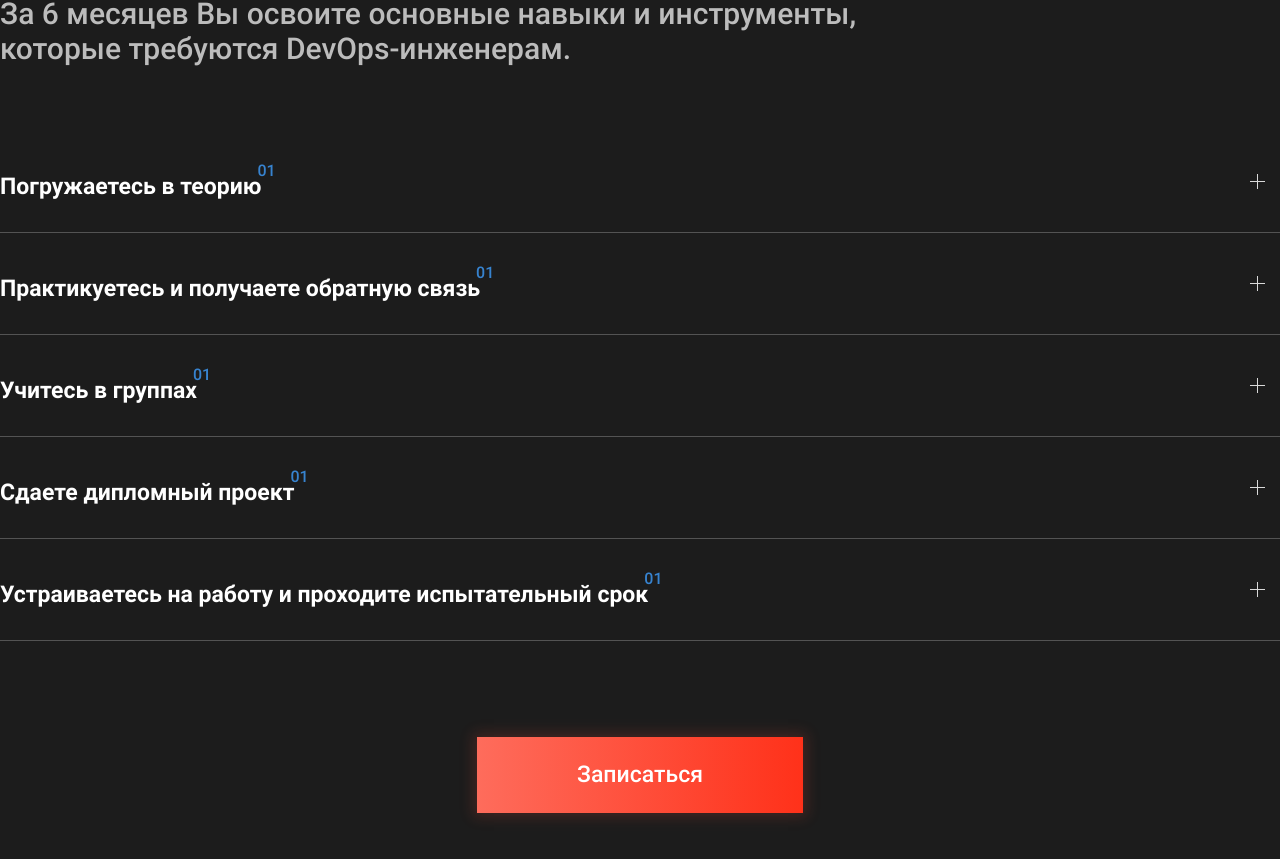
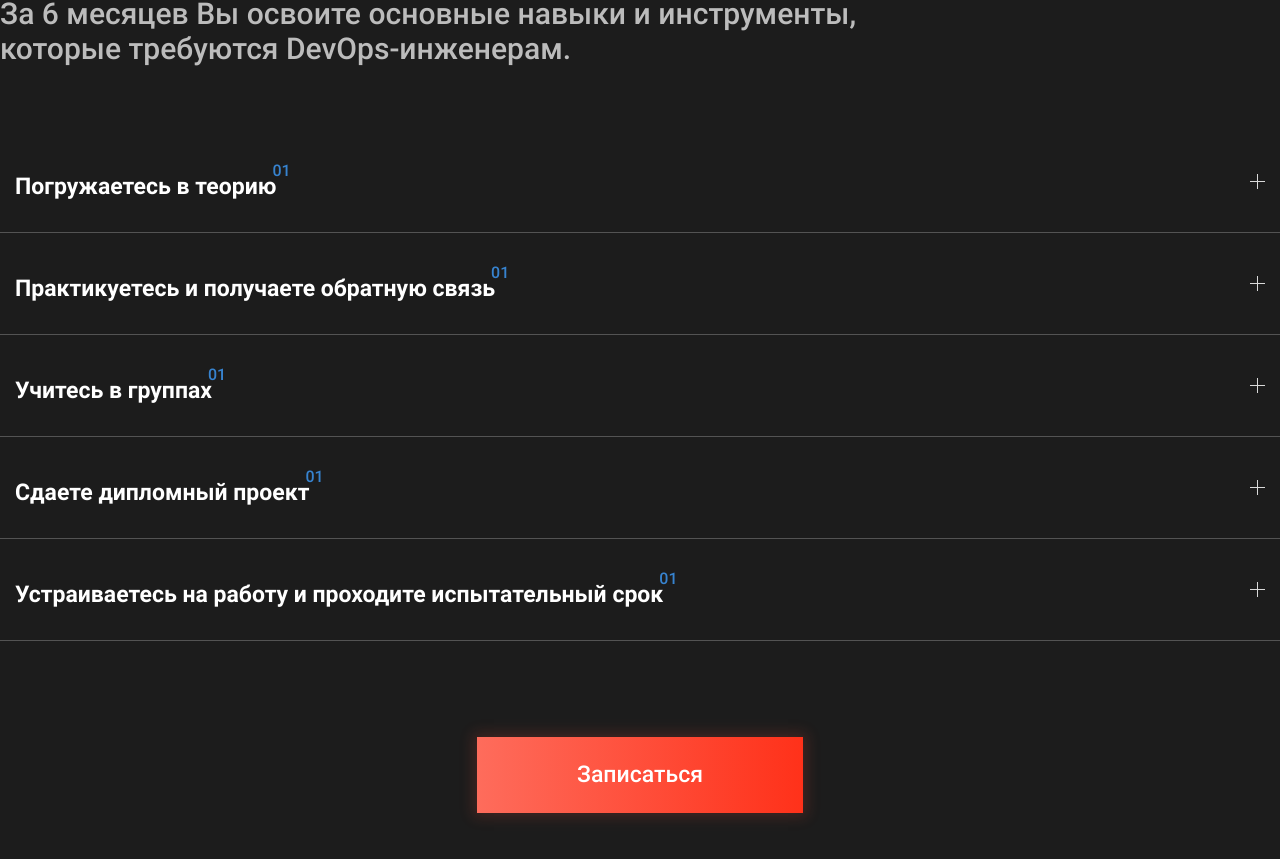
Before and after one commit to AirMous3/station, a React (Create React App) app: page / in a window 1280 px wide. Shown: the part 6058-6917 px from the top of the page. Built offline with nearby package versions, Linux system fonts and the light colour scheme.

Commit message:
improve: add open description on click cross button

```diff
--- a/src/components/AboutTraining/components.js
+++ b/src/components/AboutTraining/components.js
@@ -1,5 +1,5 @@
 import { motion } from 'framer-motion';
-import styled from 'styled-components';
+import styled, { css } from 'styled-components';
 
 import cross from '@/assets/icons/cross.svg';
 import { ArticleTitle } from '@/components/Devops/components';
@@ -29,7 +29,6 @@ export const FeaturesWrapper = styled.ul`
 
 export const Cross = styled.div`
   position: relative;
-  margin-left: auto;
   background-image: url(${cross});
   background-repeat: no-repeat;
   background-position: center;
@@ -37,11 +36,17 @@ export const Cross = styled.div`
   height: 15px;
   margin-right: 15px;
   cursor: pointer;
+  transition: transform 0.1s ease-in-out;
 
-  &:active {
-    transform: rotate(47.15deg);
-    transition: all 0.1s ease-out;
-  }
+  ${({ active }) =>
+    active &&
+    css`
+      transform: rotate(47.15deg);
+    `}
+`;
+
+export const CrossWrapper = styled(motion.div)`
+  margin-left: auto;
 `;
 
 export const Feature = styled(motion.li)`
@@ -51,6 +56,7 @@ export const Feature = styled(motion.li)`
   // TODO
   border-bottom: 1px solid #535353;
   color: ${({ theme }) => theme.colors.text.main};
+  transition: color ease-in 0.5s;
 
   &:hover {
     color: ${({ theme }) => theme.colors.text.darkGrey};
@@ -61,13 +67,14 @@ export const Feature = styled(motion.li)`
   }
 `;
 
-export const FeaturesTitle = styled.div`
+export const FeatureTitle = styled(motion.div)`
   position: relative;
   font-weight: 700;
   font-size: ${({ theme }) => theme.typography.size[4]};
   color: inherit;
   padding-bottom: 32px;
   padding-top: 42px;
+  padding-left: 15px;
 
   &:after {
     content: '01';
@@ -85,6 +92,14 @@ export const FeaturesTitle = styled.div`
   }
 `;
 
+export const FeatureDescription = styled(motion.div)`
+  font-weight: 400;
+  font-size: ${({ theme }) => theme.typography.size[2]};
+  max-width: 476px;
+  margin: 32px 0;
+  margin-left: auto;
+`;
+
 export const Background = styled(motion.div)`
   position: absolute;
   width: 100%;
--- a/src/components/AboutTraining/config.js
+++ b/src/components/AboutTraining/config.js
@@ -2,21 +2,31 @@ export const trainingFeaturesConfig = [
   {
     number: '01',
     title: 'Погружаетесь в теорию',
+    description:
+      'Вы будете учиться на практике — на задачах, спроектированных действующими DevOps-специалистами на основе реальных кейсов. После каждого выполненного задания Вы будете получать подробное ревью. Поддержка в чате доступна 24/7.',
   },
   {
     number: '02',
     title: 'Практикуетесь и получаете обратную связь',
+    description:
+      'Вы будете учиться на практике — на задачах, спроектированных действующими DevOps-специалистами на основе реальных кейсов. После каждого выполненного задания Вы будете получать подробное ревью. Поддержка в чате доступна 24/7.',
   },
   {
     number: '03',
     title: 'Учитесь в группах',
+    description:
+      'Вы будете учиться на практике — на задачах, спроектированных действующими DevOps-специалистами на основе реальных кейсов. После каждого выполненного задания Вы будете получать подробное ревью. Поддержка в чате доступна 24/7.',
   },
   {
     number: '04',
     title: 'Сдаете дипломный проект',
+    description:
+      'Вы будете учиться на практике — на задачах, спроектированных действующими DevOps-специалистами на основе реальных кейсов. После каждого выполненного задания Вы будете получать подробное ревью. Поддержка в чате доступна 24/7.',
   },
   {
     number: '05',
     title: 'Устраиваетесь на работу и проходите испытательный срок',
+    description:
+      'Вы будете учиться на практике — на задачах, спроектированных действующими DevOps-специалистами на основе реальных кейсов. После каждого выполненного задания Вы будете получать подробное ревью. Поддержка в чате доступна 24/7.',
   },
 ];
--- a/src/components/AboutTraining/index.jsx
+++ b/src/components/AboutTraining/index.jsx
@@ -8,6 +8,11 @@ import * as S from './components';
 
 export const AboutTraining = () => {
   const [hoveredFeature, setHoveredFeature] = useState();
+  const [isOpenDescription, setIsOpenDescription] = useState();
+
+  const handleClick = (id) => {
+    setIsOpenDescription(id);
+  };
 
   return (
     <Container>
@@ -20,19 +25,39 @@ export const AboutTraining = () => {
         </S.ArticleDescription>
 
         <S.FeaturesWrapper>
-          {trainingFeaturesConfig.map(({ number, title }) => (
+          {trainingFeaturesConfig.map(({ number, title, description }) => {
+            let active = isOpenDescription === number;
+            return (
               <S.Feature
                 key={number}
                 onPointerOver={() => setHoveredFeature(number)}
                 onPointerOut={() => setHoveredFeature(undefined)}
+                layout="preserve"
               >
                 {hoveredFeature === number && <S.Background layoutId="background" />}
-
-              <S.FeaturesTitle number={number}>{title}</S.FeaturesTitle>
-
-              <S.Cross />
+                <S.FeatureTitle layout="preserve" number={number}>
+                  {title}
+                </S.FeatureTitle>
+                {active && (
+                  <S.FeatureDescription
+                    layout
+                    initial={{ opacity: 0 }}
+                    animate={{ opacity: 1 }}
+                    exit={{ opacity: 0 }}
+                    transition={{ duration: 0.8 }}
+                  >
+                    {description}
+                  </S.FeatureDescription>
+                )}
+                <S.CrossWrapper layout="preserve">
+                  <S.Cross
+                    active={active}
+                    onClick={() => handleClick(active ? undefined : number)}
+                  />
+                </S.CrossWrapper>
               </S.Feature>
-          ))}
+            );
+          })}
         </S.FeaturesWrapper>
 
         <Button>Записаться</Button>
```
Lines whose indentation alone changed are shown as unchanged.
